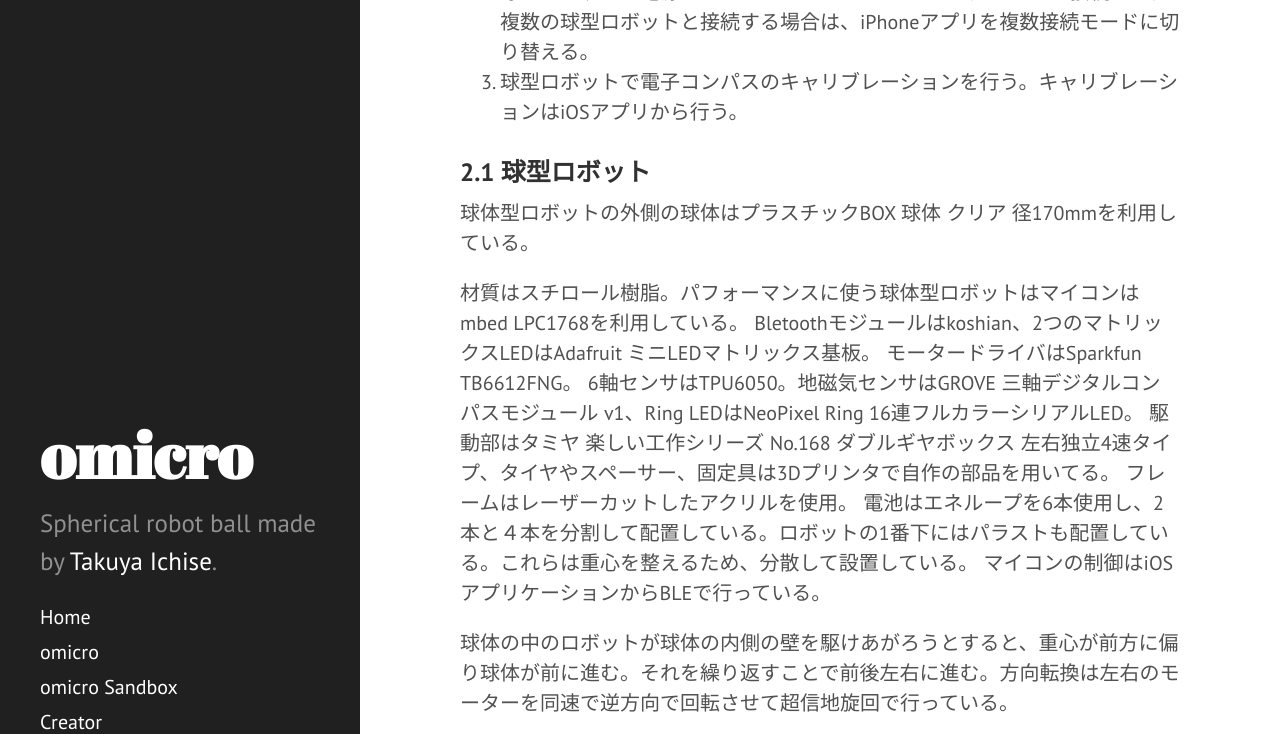
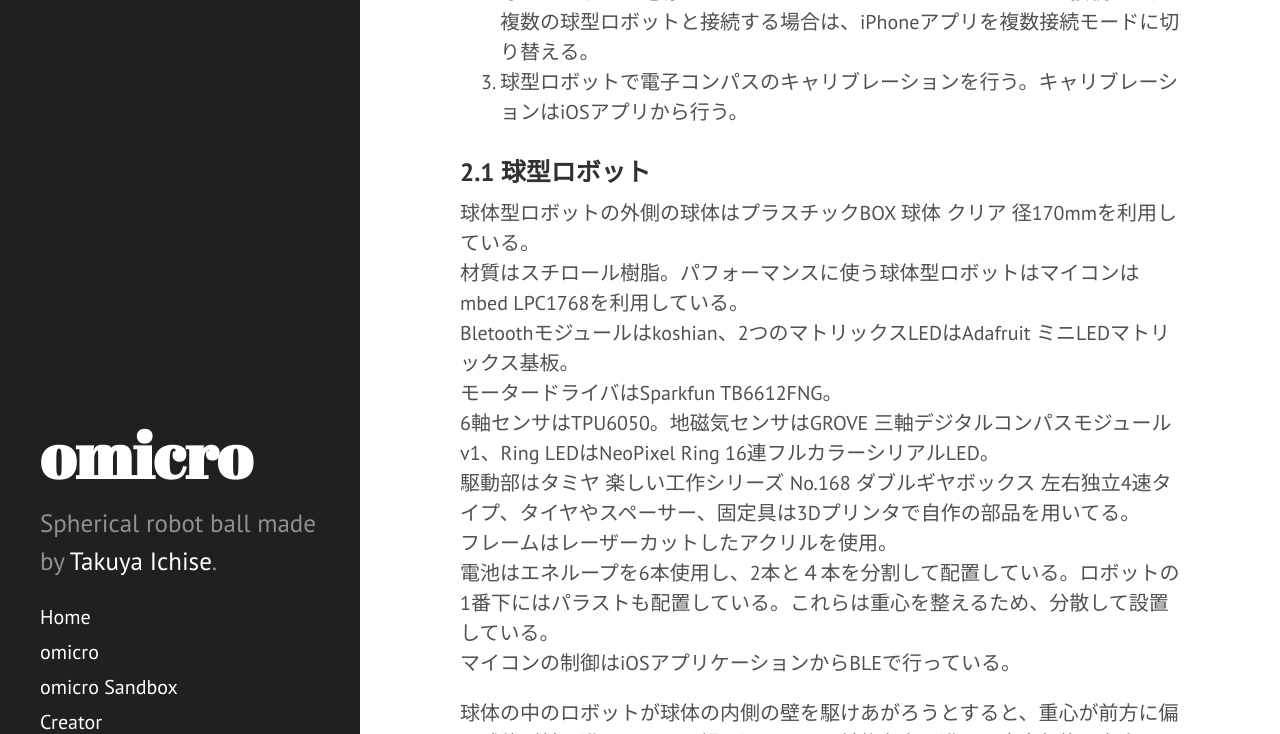
Before and after one commit to tichise/omicro.tokyo, a Jekyll site: the page built from _posts/2022-07-18-omicro.md, in a window 1280 px wide and 900 px high, scrolled down 831 px, cut to the strip 0-734 px from the top of the window. Built offline with Jekyll 4.4.1, drawn with Linux system fonts in a browser that asks for light colours; Markdown is read by kramdown in place of the engine named in the settings.

```diff
--- a/_posts/2022-07-18-omicro.md
+++ b/_posts/2022-07-18-omicro.md
@@ -17,15 +17,14 @@ omicroは自走式の球体型ロボットである。スマートフォンや
 3. 球型ロボットで電子コンパスのキャリブレーションを行う。キャリブレーションはiOSアプリから行う。
 
 ### 2.1 球型ロボット
-球体型ロボットの外側の球体はプラスチックBOX 球体 クリア 径170mmを利用している。
-
-材質はスチロール樹脂。パフォーマンスに使う球体型ロボットはマイコンはmbed LPC1768を利用している。
-Bletoothモジュールはkoshian、2つのマトリックスLEDはAdafruit ミニLEDマトリックス基板。
-モータードライバはSparkfun TB6612FNG。
-6軸センサはTPU6050。地磁気センサはGROVE 三軸デジタルコンパスモジュール v1、Ring LEDはNeoPixel Ring 16連フルカラーシリアルLED。
-駆動部はタミヤ 楽しい工作シリーズ No.168 ダブルギヤボックス 左右独立4速タイプ、タイヤやスペーサー、固定具は3Dプリンタで自作の部品を用いてる。
-フレームはレーザーカットしたアクリルを使用。
-電池はエネループを6本使用し、2本と４本を分割して配置している。ロボットの1番下にはパラストも配置している。これらは重心を整えるため、分散して設置している。
+球体型ロボットの外側の球体はプラスチックBOX 球体 クリア 径170mmを利用している。<br>
+材質はスチロール樹脂。パフォーマンスに使う球体型ロボットはマイコンはmbed LPC1768を利用している。<br>
+Bletoothモジュールはkoshian、2つのマトリックスLEDはAdafruit ミニLEDマトリックス基板。<br>
+モータードライバはSparkfun TB6612FNG。<br>
+6軸センサはTPU6050。地磁気センサはGROVE 三軸デジタルコンパスモジュール v1、Ring LEDはNeoPixel Ring 16連フルカラーシリアルLED。<br>
+駆動部はタミヤ 楽しい工作シリーズ No.168 ダブルギヤボックス 左右独立4速タイプ、タイヤやスペーサー、固定具は3Dプリンタで自作の部品を用いてる。<br>
+フレームはレーザーカットしたアクリルを使用。<br>
+電池はエネループを6本使用し、2本と４本を分割して配置している。ロボットの1番下にはパラストも配置している。これらは重心を整えるため、分散して設置している。<br>
 マイコンの制御はiOSアプリケーションからBLEで行っている。
 
 球体の中のロボットが球体の内側の壁を駆けあがろうとすると、重心が前方に偏り球体が前に進む。それを繰り返すことで前後左右に進む。方向転換は左右のモーターを同速で逆方向で回転させて超信地旋回で行っている。
```
